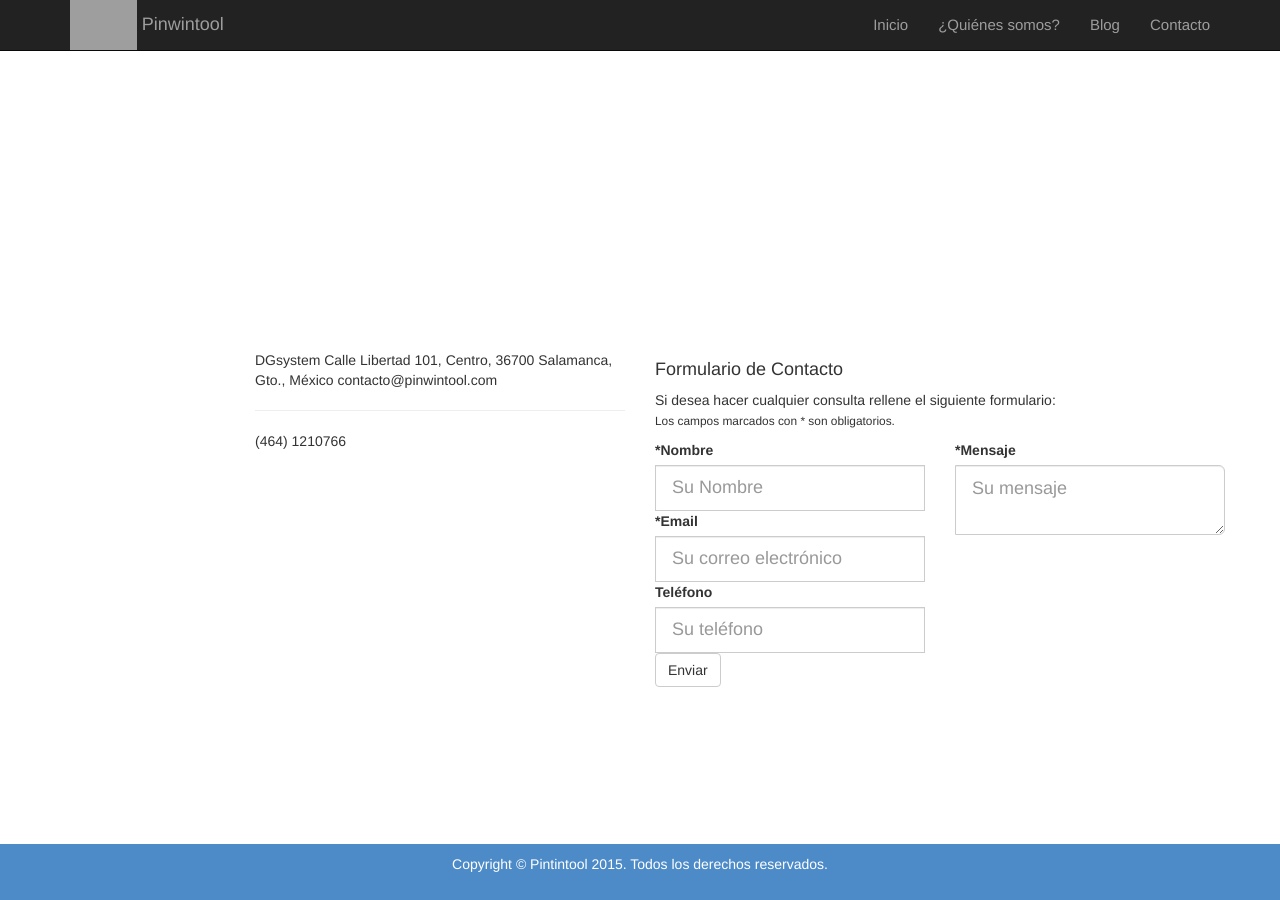
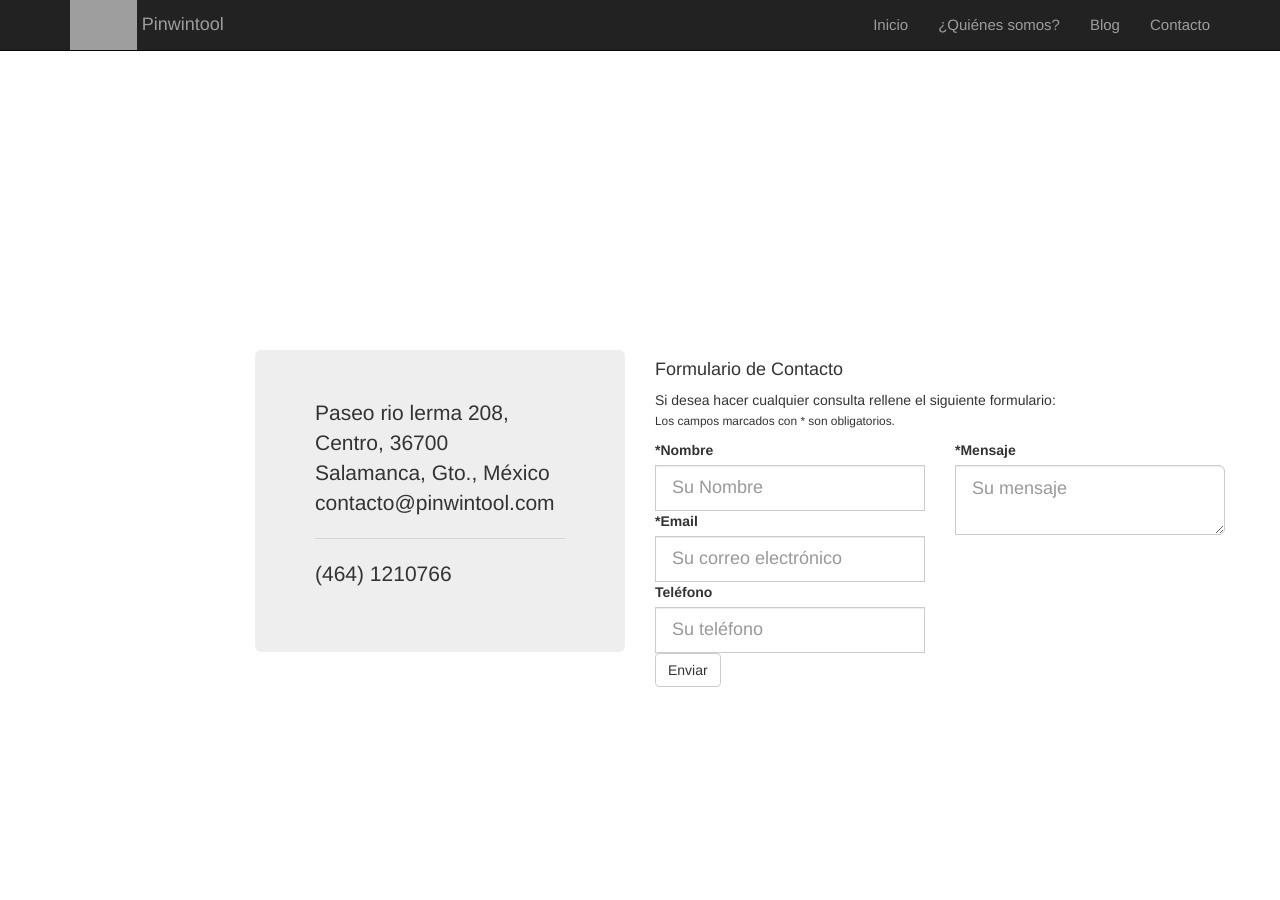
Before and after one commit to PinWinTool/pinwintoolSite, a Jekyll site: the page built from contact/index.html, in a window 1280 px wide. Built offline with Jekyll 4.4.1, drawn with Linux system fonts in a browser that asks for light colours; nearby versions of some CDN libraries; Markdown is read by kramdown in place of the engine named in the settings; some of the changed text lies outside the part shown; grey boxes are pictures that could not be loaded.

```diff
--- a/_data/info.yml
+++ b/_data/info.yml
@@ -15,15 +15,14 @@ who:
       descr: Porque todos pueden aprender electrónica, lo hacemos fácil para ti.
 
 address: |
-       DGsystem
-       Calle Libertad 101, Centro, 36700
-       Salamanca, Gto., México
+       Paseo rio lerma 208, Centro, 36700 <br>
+       Salamanca, Gto., México <br>
        contacto@pinwintool.com
 
 phone: "(464) 1210766"
 
 copyright: |
-    Copyright © Pintintool 2015. Todos los derechos reservados.
+    Copyright © Pinwintool 2015. Todos los derechos reservados.
 
 form:
     - name: Formulario de Contacto
@@ -42,7 +41,7 @@ products:
 ship: Envio por estafeta.
 
 bank:
-  - how: El medio de pago es por tarjeta a la siguiente cuenta banco
+    how: El medio de pago es por tarjeta a la siguiente cuenta banco
     bank: SANTANDER
     account: 60-54708715-9
     CLABE: 014233605470871593
--- a/contact/index.html
+++ b/contact/index.html
@@ -12,14 +12,13 @@ title:  'contact'
 	</div>
 	<div class="row">
 		<div class="col-sm-10 col-md-4 col-sm-offset-2 col-md-offset-2">
-			<div class="valign-wrapper" style="height: 400px">
-				<div class="valing">
-					<p class="interlineado">
-					{{ t.address }}
-					</p>
-					<hr>
-					{{ t.phone }}
-				</div>
+			<div class="jumbotron">
+				<p class="interlineado">
+				{{ t.address }}
+				</p>
+				<a href="mailto:{{t.email}}">{{t.email}}</a>
+				<hr>
+				<p>{{ t.phone }}</p>
 			</div>
 		</div> <!-- /.col-sm-10 .col-md-4 .col-sm-offset-2 .col-md-offset-2 -->
 		<div class="col-sm-12 col-md-6">
--- a/css/style.scss
+++ b/css/style.scss
@@ -20,7 +20,7 @@ body {
   min-height: 100%;
   height: auto !important;
   height: 100%;
-  margin: 0 auto -4em;
+  margin: 0 auto 4em;
   .content {
     padding: 0 0;
   }
```
Also changed, not shown: index.html (+19 -4 lines).
